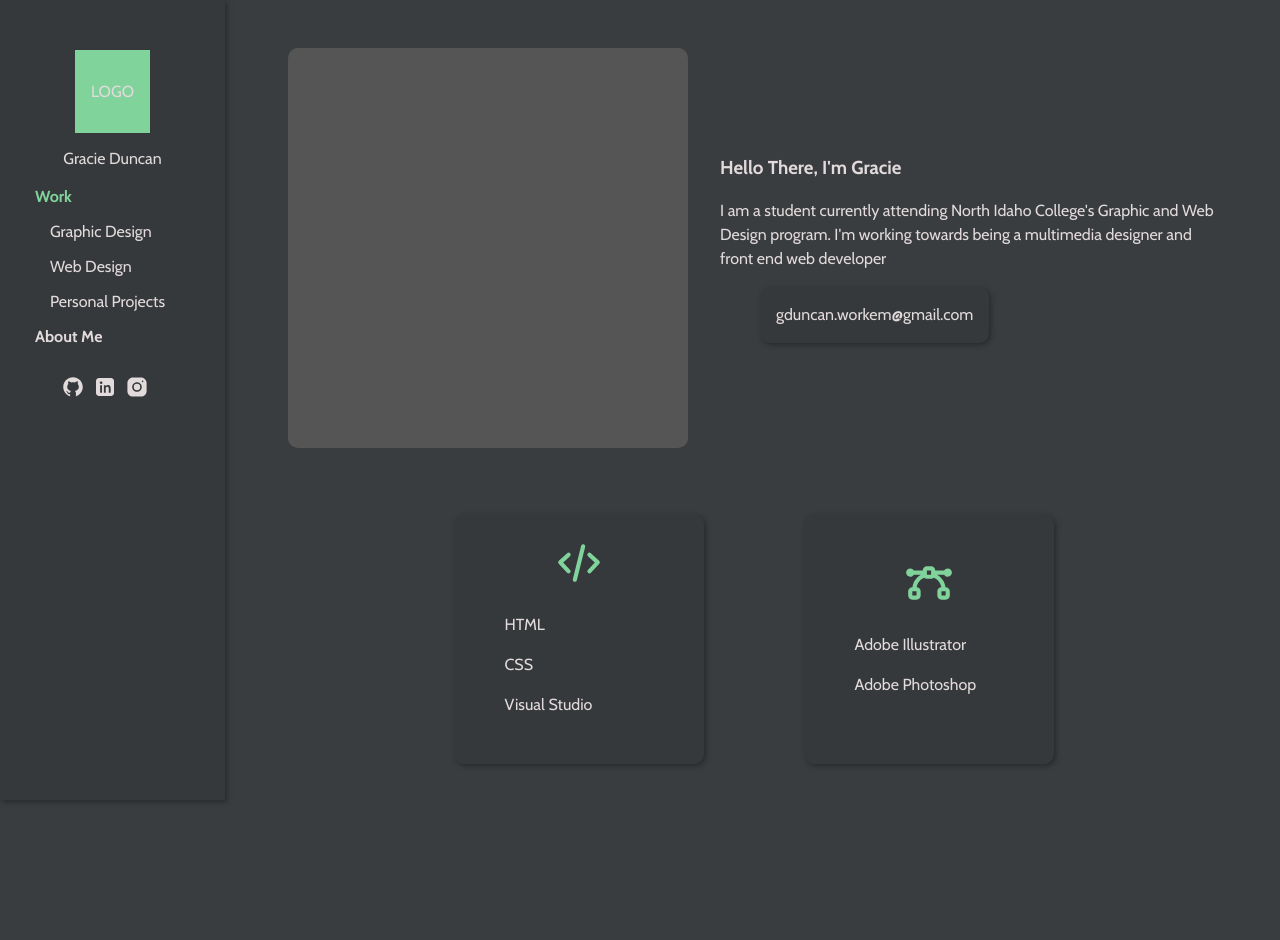
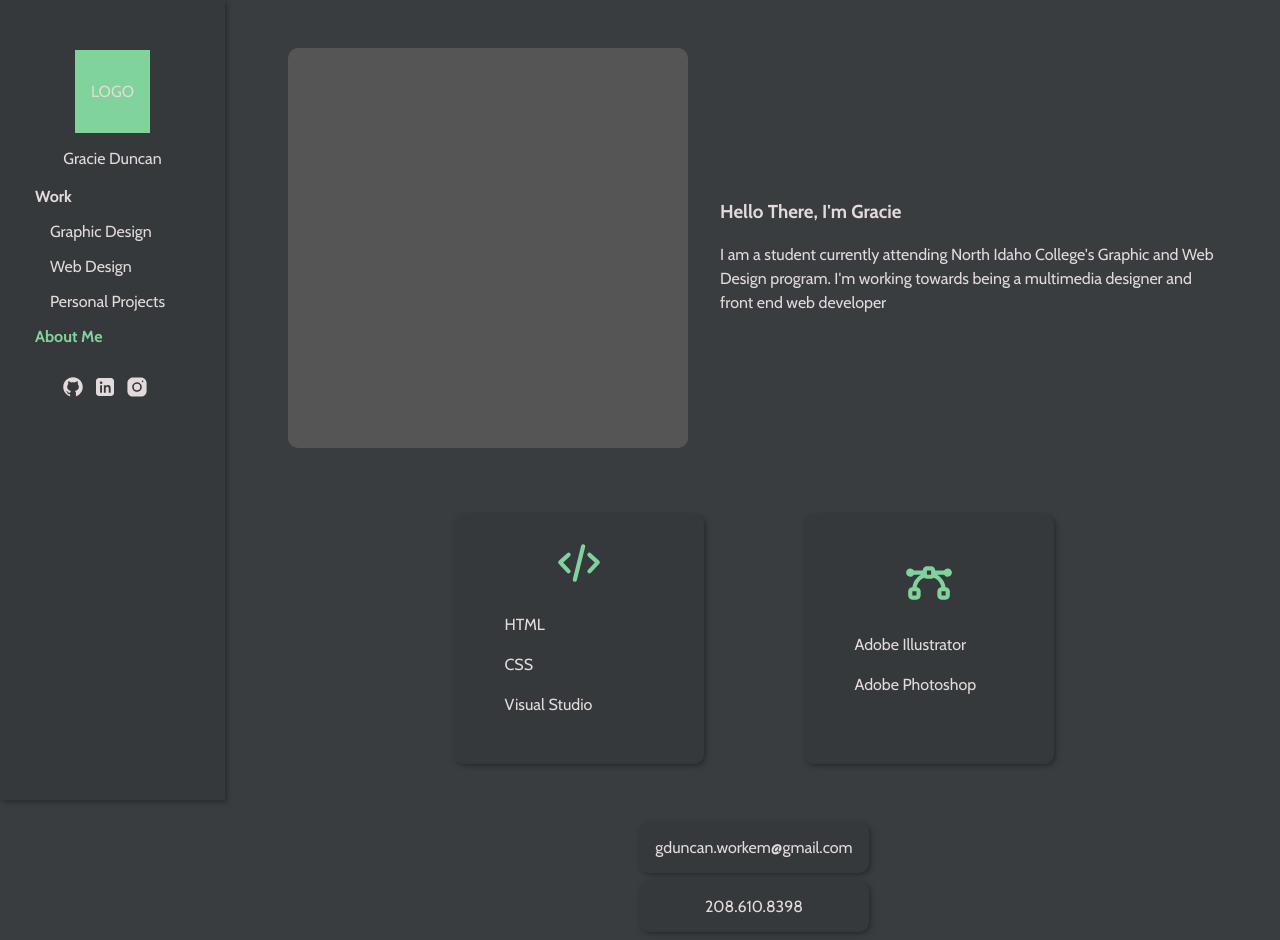
Before and after one commit to gduncan208/Portfolio, a plain HTML site: page about.html in a window 1280 px wide. Before the commit the page ends 814 px from the top, so only its background shows below. Drawn offline with nearby package versions, Linux system fonts and the light colour scheme.

Commit message:
adjust about me page

```diff
--- a/about.html
+++ b/about.html
@@ -29,11 +29,11 @@
             </div>
             <p class="name">Gracie Duncan</p>
             <ul class="nav-items">
-                <li id="emphasis" class="on"><a href="#">Work</a></li>
+                <li id="emphasis"><a href="index.html">Work</a></li>
                 <li id="graphic"><a href="#">Graphic Design</a></li>
                 <li id="web"><a href>Web Design</a></li>
                 <li id="personal"><a href>Personal Projects</a></li>
-                <li id="emphasis"><a href="about.html">About Me</a></li>
+                <li id="emphasis" class="on"><a href="about.html">About Me</a></li>
             </ul>
             <ul id="social-media">
                 <li><a href="https://github.com/gduncan208" target="_blank"><svg class="social"
@@ -61,11 +61,6 @@
             <div class="desc">
                 <h3>Hello There, I'm Gracie</h3>
                 I am a student currently attending North Idaho College's Graphic and Web Design program. I'm working towards being a multimedia designer and front end web developer
-                <div class="contact">
-                    <ul>
-                        <li>gduncan.workem@gmail.com</li>
-                    </ul>
-                </div>
             </div>
         </div>
         <div class="skill">
@@ -110,6 +105,12 @@
                 </ul>
             </div>
         </div>
+        <div class="contact">
+            <ul>
+                <li>gduncan.workem@gmail.com</li>
+                <li>208.610.8398</li>
+            </ul>
+        </div>
     </main>
 </body>
 </html>
--- a/style.css
+++ b/style.css
@@ -417,14 +417,29 @@ img:hover {
 
 .contact {
     display: flex;
-    flex-direction: column;
-    align-items: flex-start;
-    justify-content: flex-start;
+    flex-direction: row;
+    align-items: center;
+    justify-content: center;
+    width: 100%;
+}
+
+.contact ul{
+    padding: 0;
+    margin: 0;
 }
 
 .contact li {
+    display: flex;
+    justify-content: center;
+    align-items: center;
     padding: 1em;
     background-color: #36393B;
     border-radius: 10px;
     box-shadow: 2px 2px 5px #282a2c;
+    margin: .5em;
+    transition: .5s;
 }
+
+.contact li:hover {
+    transform: scale(1.05);
+}
```
